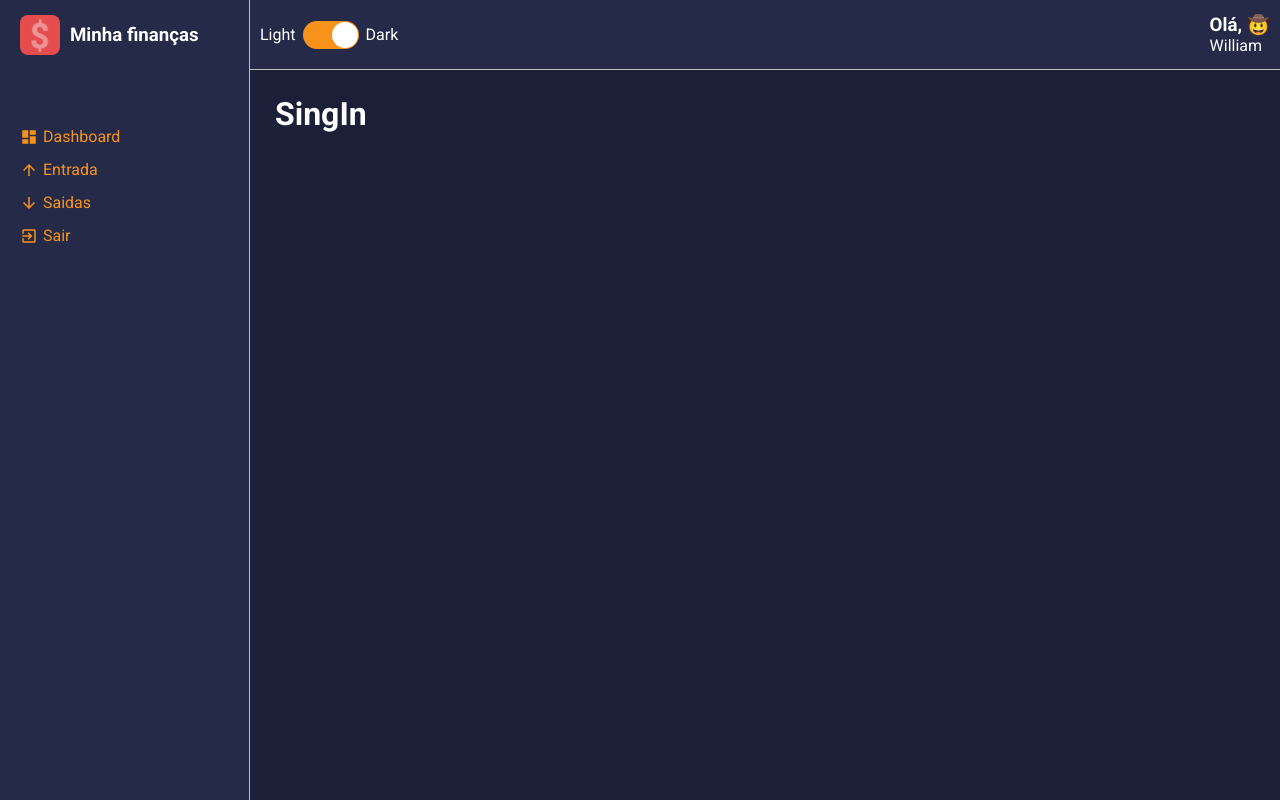
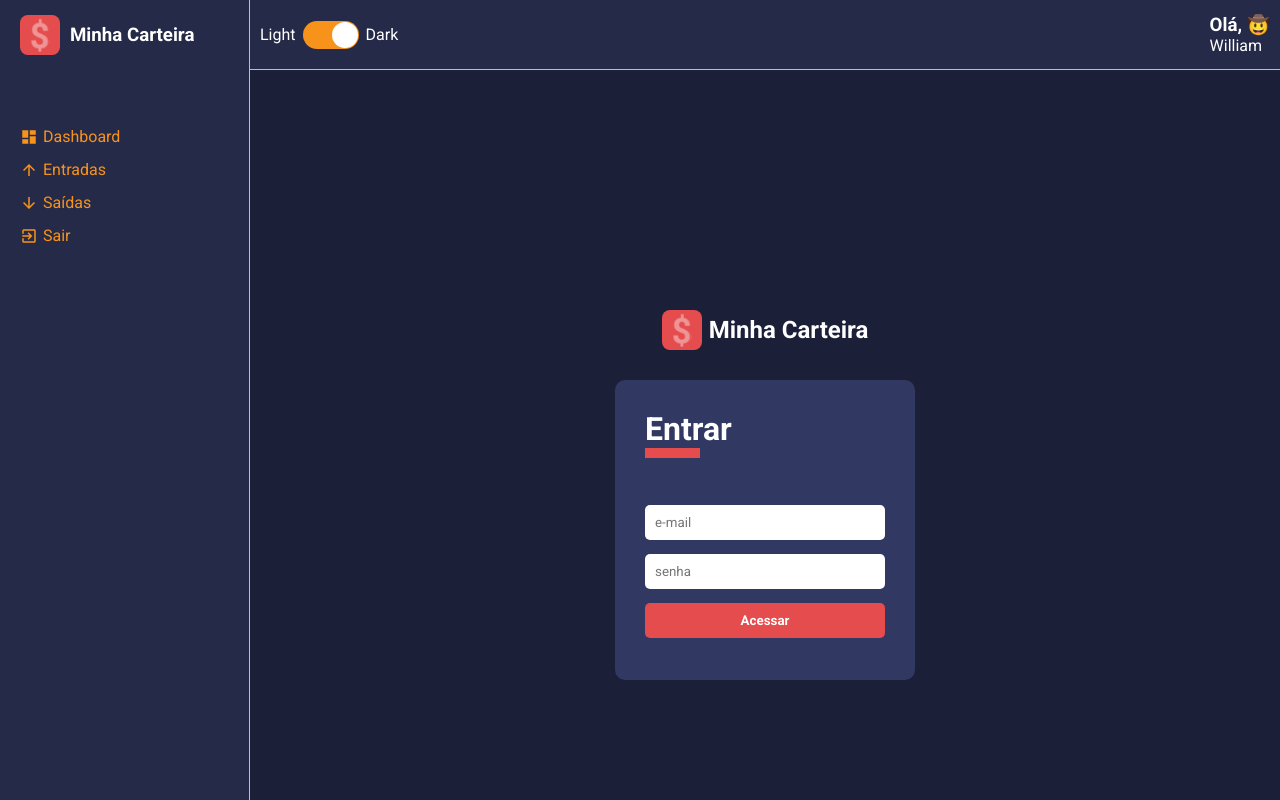
Before and after one commit to WilliamProgramadorBR/Gerenciador-financeiro, a React (Create React App) app: page /login in a window 1280 px wide. Built offline with nearby package versions, Linux system fonts and the light colour scheme.

Commit message:
Comitt de segurança

```diff
--- a/src/Page/SingIn/index.tsx
+++ b/src/Page/SingIn/index.tsx
@@ -1,11 +1,52 @@
-import React from 'react';
-const SingIn: React.FC = () =>{
+import React, {useState} from 'react';
 
-    return(
-        <div>
-        <h1>SingIn</h1>
-        </div>
+import logoImg from '../../assets/logo.svg';
+
+import Input from '../../components/Input';
+import Button from '../../components/Button';
+
+import { useAuth } from '../../hooks/auth';
+
+import {
+    Container,
+    Logo,
+    Form,
+    FormTitle,
+} from './styles';
+
+const SignIn: React.FC = () => {
+    const [email, setEmail] = useState<string>('');
+    const [password, setPassword] = useState<string>('');
+
+    const { signIn } = useAuth();
+
+    return (
+        <Container>
+            <Logo>
+                <img src={logoImg} alt="Minha Carteira" />
+                <h2>Minha Carteira</h2>
+            </Logo>
+
+            <Form onSubmit={() => signIn(email, password)}>
+                <FormTitle>Entrar</FormTitle>
+
+                <Input
+                    type="email"
+                    placeholder="e-mail"
+                    required
+                    onChange={(e) => setEmail(e.target.value)}
+                />
+                <Input
+                    type="password"
+                    placeholder="senha"
+                    required
+                    onChange={(e) => setPassword(e.target.value)}
+                />
+
+               <Button type="submit">Acessar</Button>
+            </Form>
+        </Container>
     );
 }
 
-export default SingIn;
+export default SignIn;
--- /dev/null
+++ b/src/Page/SingIn/styles.ts
@@ -0,0 +1,54 @@
+import styled from 'styled-components';
+
+export const Container = styled.div`
+    height: 100vh;
+
+    display: flex;
+    flex: 1;
+    flex-direction: column;
+    justify-content: center;
+    align-items: center;
+
+    background-color: ${props => props.theme.colors.primary};
+`;
+
+export const Logo = styled.div`
+    display: flex;
+    align-items: center;
+
+    margin-bottom: 30px;
+
+    > h2 {
+        color: ${props => props.theme.colors.white};
+        margin-left: 7px;
+    }
+
+    > img {
+        width: 40px;
+        height: 40px;
+    }
+`;
+
+export const Form = styled.form`
+    width: 300px;
+    height: 300px;
+
+    padding: 30px;
+
+    border-radius: 10px;
+
+    background-color: ${props => props.theme.colors.tertiary};
+`;
+
+export const FormTitle = styled.h1`
+    margin-bottom: 40px;
+
+    color: ${props => props.theme.colors.white};
+
+    &:after {
+        content: '';
+        display: block;
+        width: 55px;
+        border-bottom: 10px solid ${props => props.theme.colors.warning};
+    }
+`;
--- a/src/components/Aside/index.tsx
+++ b/src/components/Aside/index.tsx
@@ -1,24 +1,92 @@
-import React from 'react';
-import { Container,Header,LogImg, MenuContainer, MenuItemLink, Title } from './styles';
-import logoImg from '../../assets/logo.svg'
-import {MdDashboard, MdArrowUpward, MdArrowDownward, MdExitToApp, MdMenu } from 'react-icons/md'
+import React, {useState} from 'react';
+import Toggle from '../Toggle';
 
-const Aside: React.FC = () =>{
+import {
+    MdDashboard,
+    MdArrowDownward,
+    MdArrowUpward,
+    MdExitToApp,
+    MdClose,
+    MdMenu,
+} from 'react-icons/md';
 
-    return(
-        <Container>
+import logoImg from '../../assets/logo.svg';
+
+import { useAuth } from '../../hooks/auth';
+import { useTheme } from '../../hooks/theme';
+
+import {
+    Container,
+    Header,
+    LogImg,
+    Title,
+    MenuContainer,
+    MenuItemLink,
+    MenuItemButton,
+    ToggleMenu,
+    ThemeToggleFooter,
+}  from './styles';
+
+const Aside: React.FC = () => {
+    const { signOut } = useAuth();
+    const { toggleTheme, theme } = useTheme();
+
+    const [toggleMenuIsOpened, setToggleMenuIsOpened ] = useState(false);
+    const [darkTheme, setDarkTheme] = useState(() => theme.title === 'dark' ? true : false);
+
+
+    const handleToggleMenu = () => {
+        setToggleMenuIsOpened(!toggleMenuIsOpened);
+    }
+
+
+    const handleChangeTheme = () => {
+        setDarkTheme(!darkTheme);
+        toggleTheme();
+    }
+
+
+    return (
+        <Container menuIsOpen={toggleMenuIsOpened}>
             <Header>
-        <LogImg  src={logoImg} alt="Logo minha carteira" />
-        <Title>Minha finanças</Title>
+                <ToggleMenu onClick={handleToggleMenu}>
+                { toggleMenuIsOpened ? <MdClose /> : <MdMenu /> }
+                </ToggleMenu>
+
+                <LogImg src={logoImg} alt="Logo Minha Carteira" />
+                <Title>Minha Carteira</Title>
             </Header>
+
             <MenuContainer>
                 <MenuItemLink href="/">
-        <MdDashboard />Dashboard
+                    <MdDashboard />
+                    Dashboard
                 </MenuItemLink>
-        <MenuItemLink href="/list/entry-balance"><MdArrowUpward/>Entrada  </MenuItemLink>
-        <MenuItemLink href="/list/exit-balance"><MdArrowDownward/>Saidas  </MenuItemLink>
-        <MenuItemLink href="#"> <MdExitToApp/>Sair </MenuItemLink>
+
+                <MenuItemLink href="/list/entry-balance">
+                    <MdArrowUpward />
+                    Entradas
+                </MenuItemLink>
+
+                <MenuItemLink href="/list/exit-balance">
+                    <MdArrowDownward />
+                    Saídas
+                </MenuItemLink>
+
+                <MenuItemButton onClick={signOut}>
+                    <MdExitToApp />
+                    Sair
+                </MenuItemButton>
             </MenuContainer>
+
+            <ThemeToggleFooter menuIsOpen={toggleMenuIsOpened}>
+                <Toggle
+                    labelLeft="Light"
+                    labelRight="Dark"
+                    checked={darkTheme}
+                    onChange={handleChangeTheme}
+                />
+            </ThemeToggleFooter>
         </Container>
     );
 }
--- a/src/components/Aside/styles.ts
+++ b/src/components/Aside/styles.ts
@@ -1,9 +1,18 @@
-import styled from "styled-components";
+import styled, { css } from 'styled-components';
 
 
+interface IContainerProps {
+    menuIsOpen: boolean;
+}
 
-export const Container = styled.div`
-  grid-area: AS;
+
+interface IThemeToggleFooterProps {
+    menuIsOpen: boolean;
+}
+
+
+export const Container = styled.div<IContainerProps>`
+    grid-area: AS;
 
     background-color: ${props => props.theme.colors.secondary};
     padding-left: 20px;
@@ -19,7 +28,13 @@
 
         width: 170px;
 
+        height: ${props => props.menuIsOpen ? '100vh' : '70px'};
+        overflow: hidden;
 
+        ${props => !props.menuIsOpen && css`
+            border: none;
+            border-bottom: 1px solid ${props => props.theme.colors.gray};
+        `};
     }
 `;
 
@@ -76,3 +91,64 @@
         margin-right: 5px;
     }
 `;
+
+
+
+export const MenuItemButton = styled.button`
+    font-size: 16px;
+    color: ${props => props.theme.colors.info};
+
+    border: none;
+    background: none;
+
+    margin: 7px 0;
+    display: flex;
+    align-items: center;
+
+    transition: opacity .3s;
+
+    &:hover {
+        opacity: .7;
+    }
+
+    > svg {
+        font-size: 18px;
+        margin-right: 5px;
+    }
+`;
+
+export const ToggleMenu = styled.button`
+    width: 40px;
+    height: 40px;
+
+    border-radius: 5px;
+    font-size: 22px;
+
+    background-color: ${props => props.theme.colors.warning};
+    color: ${props => props.theme.colors.white};
+
+    transition: opacity .3s;
+
+    &:hover{
+        opacity: 0.7;
+    }
+
+    display: none;
+
+    @media(max-width: 600px){
+        display: flex;
+        justify-content: center;
+        align-items: center;
+    }
+`;
+
+export const ThemeToggleFooter = styled.footer<IThemeToggleFooterProps>`
+    display: none;
+    position: absolute;
+    bottom: 30px;
+
+    @media(max-width: 470px){
+        display: ${props => props.menuIsOpen ? 'flex' : 'none'};
+    }
+
+`;
--- /dev/null
+++ b/src/components/Button/index.tsx
@@ -0,0 +1,13 @@
+import React, { ButtonHTMLAttributes } from 'react';
+
+import { Container }  from './styles'
+
+type IButtonProps = ButtonHTMLAttributes<HTMLButtonElement>;
+
+const Button: React.FC<IButtonProps> = ({children, ...rest }) => (
+    <Container {...rest}>
+        {children}
+    </Container>
+);
+
+export default Button;
--- /dev/null
+++ b/src/components/Button/styles.ts
@@ -0,0 +1,20 @@
+import styled from 'styled-components';
+
+export const Container = styled.button`
+    width: 100%;
+
+    margin: 7px 0;
+    padding: 10px;
+
+    border-radius: 5px;
+
+    font-weight: bold;
+    color: ${props => props.theme.colors.white};
+    background-color: ${props => props.theme.colors.warning};
+
+    transition: opacity .3s;
+
+    &:hover{
+        opacity: .7;
+    }
+`;
--- /dev/null
+++ b/src/components/Input/index.tsx
@@ -0,0 +1,11 @@
+import React, { InputHTMLAttributes } from 'react';
+
+import { Container }  from './styles'
+
+type IInputProps = InputHTMLAttributes<HTMLInputElement>;
+
+const Input: React.FC<IInputProps> = ({ ...rest }) => (
+    <Container {...rest} />
+);
+
+export default Input;
--- /dev/null
+++ b/src/components/Input/styles.ts
@@ -0,0 +1,10 @@
+import styled from 'styled-components';
+
+export const Container = styled.input`
+    width: 100%;
+
+    margin: 7px 0;
+    padding: 10px;
+
+    border-radius: 5px;
+`;
--- /dev/null
+++ b/src/hooks/auth.tsx
@@ -0,0 +1,48 @@
+import React, { createContext, useState, useContext, ReactNode } from 'react';
+
+interface IAuthContext {
+    logged: boolean;
+    signIn(email: string, password: string): void;
+    signOut(): void;
+}
+interface Provider{
+    children: ReactNode;
+}
+
+const AuthContext = createContext<IAuthContext>({} as IAuthContext);
+
+const AuthProvider: React.FC <Provider> = ({ children }) => {
+    const [logged, setLogged] = useState<boolean>(() => {
+        const isLogged = localStorage.getItem('@minha-carteira:logged');
+
+        return !!isLogged;
+    });
+
+    const signIn = (email: string, password: string) => {
+        if(email === 'rodrigo@email.com' && password === '123'){
+            localStorage.setItem('@minha-carteira:logged', 'true');
+            setLogged(true);
+        }else{
+            alert('Senha ou usuário inválidos!');
+        }
+    }
+
+    const signOut = () => {
+        localStorage.removeItem('@minha-carteira:logged');
+        setLogged(false);
+    }
+
+    return (
+        <AuthContext.Provider value={{logged, signIn, signOut}}>
+            {children}
+        </AuthContext.Provider>
+    );
+}
+
+function useAuth(): IAuthContext {
+    const context = useContext(AuthContext);
+
+    return context;
+}
+
+export { AuthProvider, useAuth };
```
Also changed, not shown: src/routes/auth.routes.tsx (added, +12 -0 lines). Lines whose indentation alone changed are shown as unchanged.
